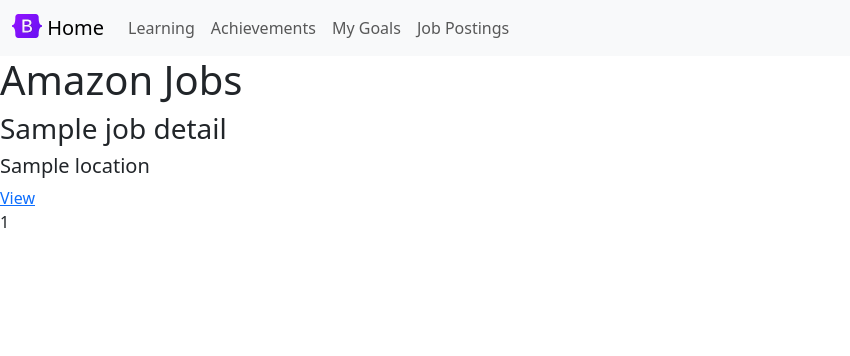
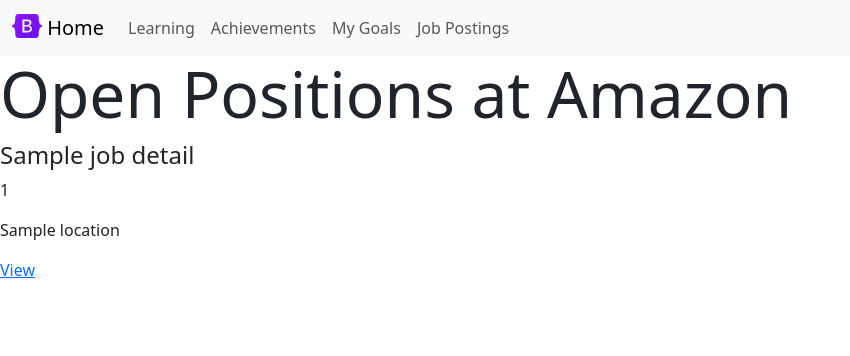
Before and after one commit to MSF998/diary, a Flask app: template templates/jobPostings.html in a window 1280 px wide. Shown: the top 356 px of the page, without its empty margins (0-850 px from the left). Run offline with Flask 3, Linux system fonts and the light colour scheme; the template is opened without the code that fills it: most values are stand-ins (such as "Sample title", 1, 10 or a date in 2020).

Commit message:
minor changes

```diff
--- a/routes/jobPostings.py
+++ b/routes/jobPostings.py
@@ -67,6 +67,4 @@ def job_postings():
     """
     # return jsonify(amazon_jobs)
     return render_template('jobPostings.html',amzn_jobs=amazon_jobs)
-
-
 #TODO:Scrape Jon Postings Data from Amazon, Microsoft, IBM, Cognizant, Concentrix
--- a/templates/jobPostings.html
+++ b/templates/jobPostings.html
@@ -2,12 +2,12 @@
 {% include "nav.html" %}
 {% block body%}
 <div>
-    <h1>Amazon Jobs</h1>
+    <h1 class="display-3">Open Positions at Amazon</h1>
     {% for job_details in amzn_jobs %}
-        <h3>{{job_details['title']}}</h3>
-        <h5>{{job_details['location']}}</h5>
+        <h4>{{job_details['title']}}</h3>
+        <p>{{job_details['job_id']}}</p>
+        <p>{{job_details['location']}}</p>
         <a href="https://www.amazon.jobs{{job_details['href']}}" target="_blank">View</a>
-        <P>{{job_details['job_id']}}</P>
     {% endfor %}
 </div>
 {% endblock %}
```
